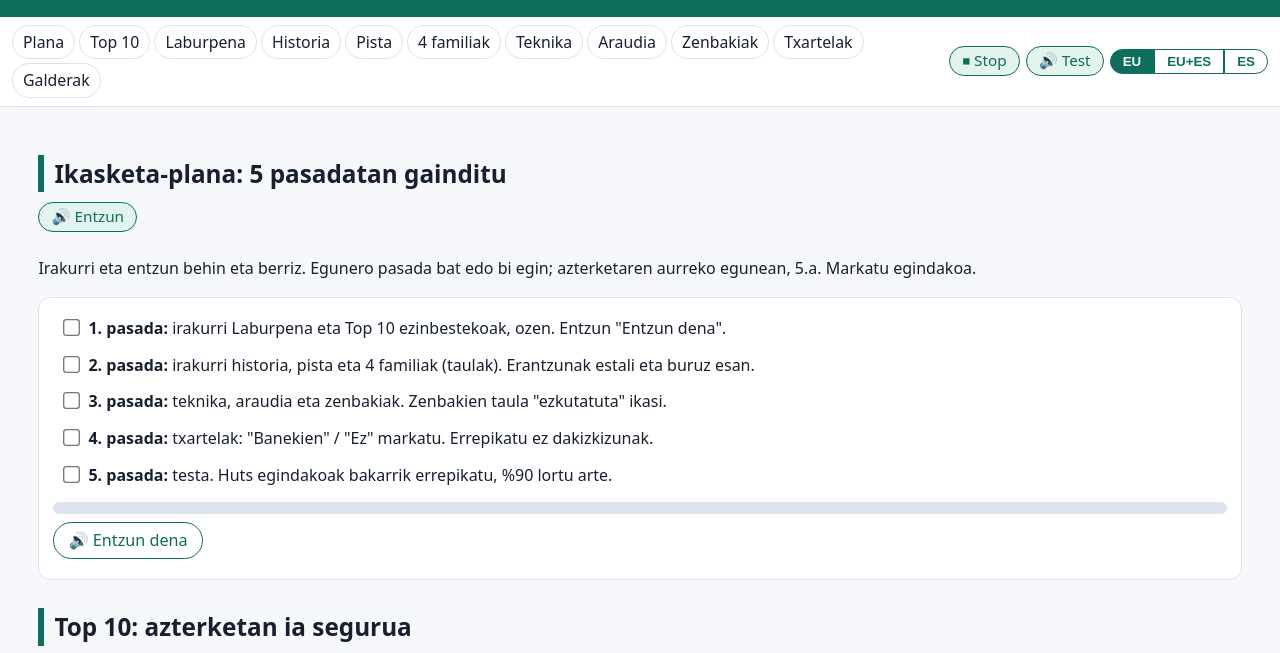
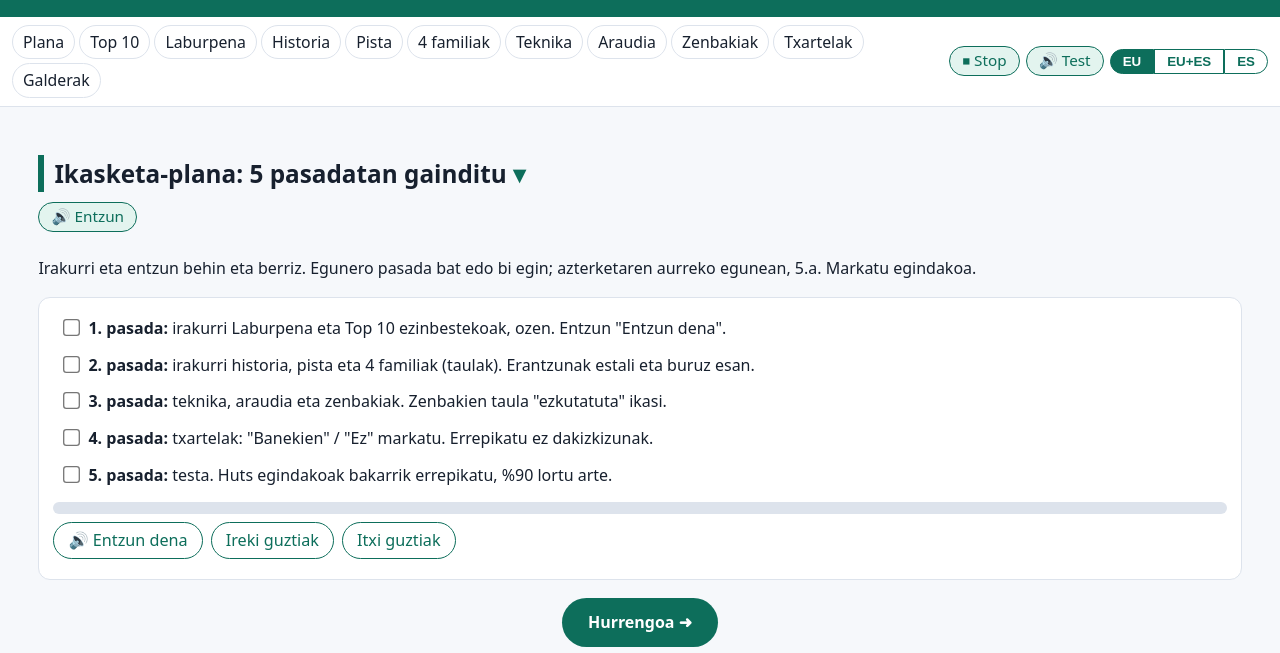
Before and after one commit to endikafac/gorputz-hezkuntza, a plain HTML site: page atletismoa/index.html in a window 1280 px wide. Shown: the part 90-743 px from the top of the page. Drawn offline with Linux system fonts and the light colour scheme.

Commit message:
feat: collapsible sections opened one by one
Co-Authored-By: Claude Sonnet 5.5 <noreply@anthropic.com>

```diff
--- a/atletismoa/index.html
+++ b/atletismoa/index.html
@@ -41,6 +41,13 @@ html{font-size:18px}
 .fc>div{min-height:150px!important}
 .fc.hidec{display:none}
 .fc{position:relative}
+main>section>h2{cursor:pointer;user-select:none}
+main>section>h2:after{content:" ▾";color:var(--pri)}
+main>section.col>h2:after{content:" ▸"}
+main>section.col>*:not(h2){display:none!important}
+.next{margin:18px 0 6px;text-align:center}
+.next button{background:var(--pri);color:#fff;border:0;border-radius:99px;padding:12px 26px;font:inherit;font-weight:700;cursor:pointer}
+@media print{main>section.col>*:not(h2){display:revert!important}}
 .tw{overflow-x:auto;-webkit-overflow-scrolling:touch}
 .tw table{min-width:520px}
 .bar{padding-top:max(8px,env(safe-area-inset-top))}
@@ -467,7 +474,7 @@ function pick(l){
 }
 function textFor(el,l){
  const c=el.cloneNode(true);
- c.querySelectorAll("button.spk,script,style").forEach(n=>n.remove());
+ c.querySelectorAll("button.spk,.next,.tools,script,style").forEach(n=>n.remove());
  c.querySelectorAll("[lang]").forEach(n=>{if(n.lang!==l)n.remove()});
  c.querySelectorAll("td,th,li,p,div,h2,h3,br,tr").forEach(n=>n.append(document.createTextNode(". ")));
  return c.textContent.replace(/\s+/g," ").replace(/(\.\s*){2,}/g,". ").replace(/\bK\.a\./g,"K a").trim();
@@ -603,6 +610,19 @@ const plan=J.get("plan",[]);
 function pbar(){$("#pbar").style.width=(100*document.querySelectorAll(".plan input:checked").length/5)+"%"}
 document.querySelectorAll(".plan input").forEach(c=>{c.checked=plan.includes(c.dataset.p);c.onchange=()=>{J.set("plan",[...document.querySelectorAll(".plan input:checked")].map(x=>x.dataset.p));pbar()}});
 pbar();
+/* sections: open one by one */
+const SECS=[...document.querySelectorAll("main>section")];
+function openSec(s,scroll){SECS.forEach(x=>x.classList.toggle("col",x!==s));if(scroll)setTimeout(()=>{const y=s.getBoundingClientRect().top+scrollY-(document.querySelector(".bar").offsetHeight+8);scrollTo({top:y,behavior:"smooth"})},30)}
+SECS.forEach((s,i)=>{
+ s.querySelector("h2").onclick=()=>{s.classList.toggle("col")};
+ const nx=SECS[i+1],d=document.createElement("div");d.className="next";
+ d.innerHTML=nx?`<button><span lang="eu">Hurrengoa</span><span lang="es">Siguiente</span> ➜</button>`:`<button><span lang="eu">Hasierara</span><span lang="es">Al principio</span> ↑</button>`;
+ d.firstChild.onclick=()=>{stopSpeech();openSec(nx||SECS[0],true)};
+ s.append(d);
+});
+openSec(SECS[0],false);
+document.querySelectorAll(".bar nav a").forEach(a=>a.addEventListener("click",e=>{const t=document.querySelector(a.getAttribute("href"));if(t){e.preventDefault();openSec(t,true)}}));
+{const tl=document.querySelector("#plana .tools");const b=document.createElement("button");b.innerHTML='<span lang="eu">Ireki guztiak</span><span lang="es">Abrir todas</span>';b.onclick=()=>SECS.forEach(x=>x.classList.remove("col"));tl.append(b);const c=document.createElement("button");c.innerHTML='<span lang="eu">Itxi guztiak</span><span lang="es">Cerrar todas</span>';c.onclick=()=>SECS.forEach(x=>x.classList.add("col"));tl.append(c)}
 $("#hidebtn").onclick=function(){$("#numtab").classList.toggle("hide");this.classList.toggle("on")};
 $("#numtab").addEventListener("click",e=>{const td=e.target.closest("td");if(td)td.classList.toggle("rev")});
 $("#listenall").onclick=()=>{const w=document.createElement("div");["#laburpena","#historia","#pista","#familiak","#teknika","#araudia"].forEach(id=>w.append(document.querySelector(id).cloneNode(true)));say(w,["laburpena","historia","pista","familiak","teknika","araudia"].map(x=>"s-"+x))};
```
